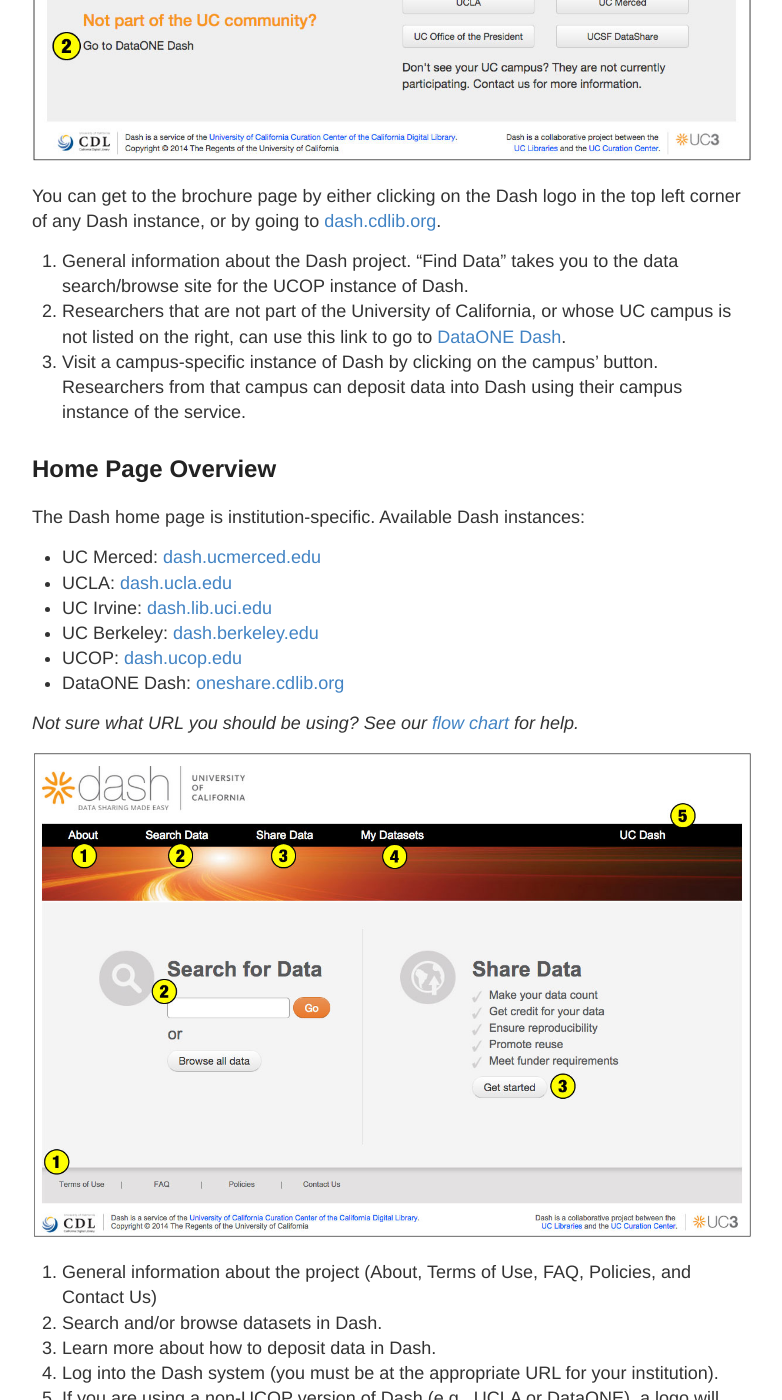
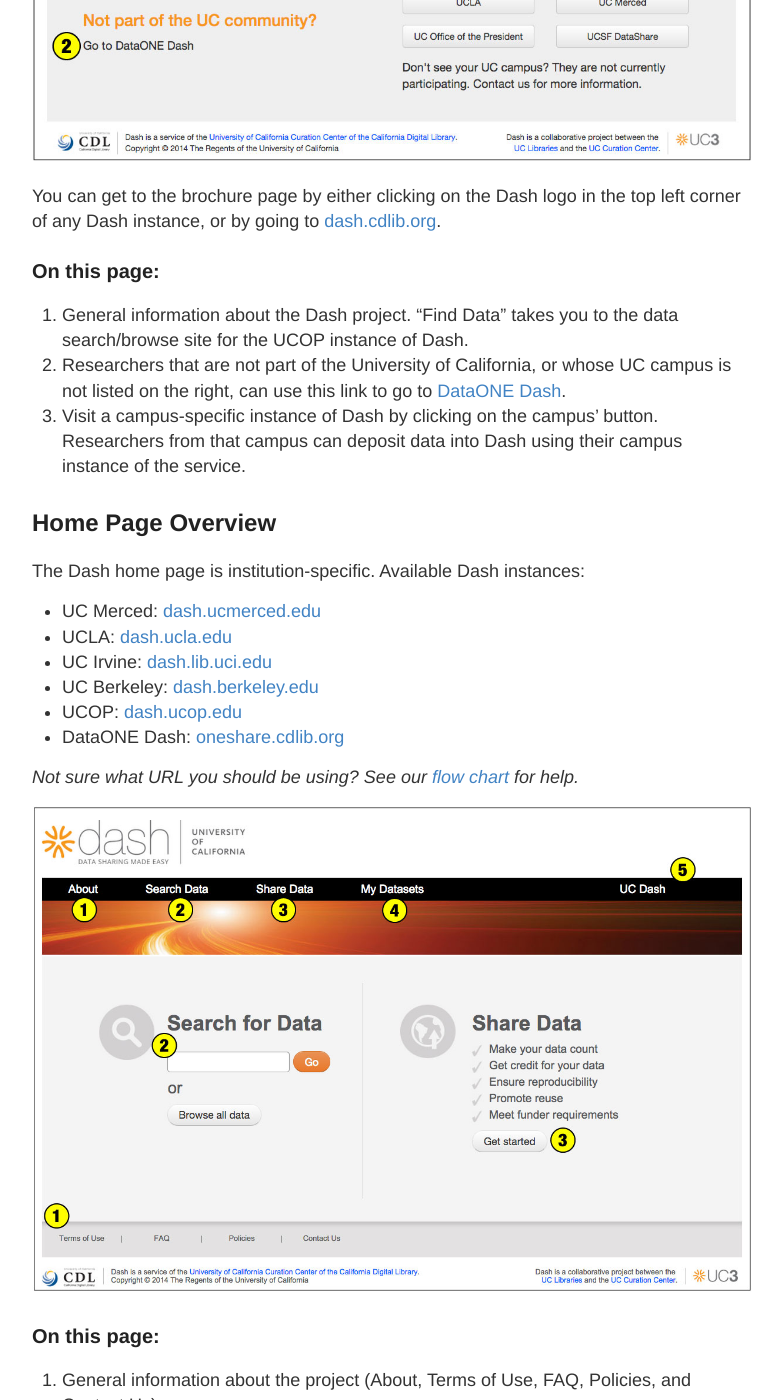
Before and after one commit to CDLUC3/dash, a Jekyll site: the page built from user-guide.md, in a window 1280 px wide and 1400 px high, scrolled down 580 px. Shown: the whole window, without its empty margins (248-1030 px from the left). Built offline with Jekyll 4.4.1, drawn with Linux system fonts in a browser that asks for light colours; some of the changed text lies outside the part shown.

Commit message:
Update user-guide.md

```diff
--- a/user-guide.md
+++ b/user-guide.md
@@ -10,6 +10,7 @@
 
 You can get to the brochure page by either clicking on the Dash logo in the top left corner of any Dash instance, or by going to [dash.cdlib.org](http://dash.cdlib.org).
 
+### On this page:
 1. General information about the Dash project. "Find Data" takes you to the data search/browse site for the UCOP instance of Dash.
 2. Researchers that are not part of the University of California, or whose UC campus is not listed on the right, can use this link to go to [DataONE Dash](http://oneshare.cdlib.org).
 3. Visit a campus-specific instance of Dash by clicking on the campus' button. Researchers from that campus can deposit data into Dash using their campus instance of the service.
@@ -30,6 +31,8 @@
 
 ![home page](https://raw.githubusercontent.com/CDLUC3/dash/gh-pages/images/userguide/home-page.jpg)
 
+### On this page:
+
 1. General information about the project (About, Terms of Use, FAQ, Policies, and Contact Us)
 2. Search and/or browse datasets in Dash.
 3. Learn more about how to deposit data in Dash.
@@ -43,14 +46,15 @@
 ![home page](https://raw.githubusercontent.com/CDLUC3/dash/gh-pages/images/userguide/home-page2.jpg)
 
 2. Do one of the following:
-   1. Click "Search Data" to browse all.
-   1. Enter a search term in the box to look for specific data.
-   1. Click "Browse All Data" to browse all.
+   * Click "Search Data" to browse all.
+   * Enter a search term in the box to look for specific data.
+   * Click "Browse All Data" to browse all.
 
 ### Browse Data
 
 ![browse](https://raw.githubusercontent.com/CDLUC3/dash/gh-pages/images/userguide/browse.jpg)
 
+### On this page:
 
 1. You can search all datasets in Dash by entering a term here.
 2. Use the facets on the left (Campus, Author, Keyword) to narrow down your search.
@@ -61,6 +65,8 @@
 
 ![landing page](https://raw.githubusercontent.com/CDLUC3/dash/gh-pages/images/userguide/landing.jpg)
 
+### On this page:
+
 1. Metadata for the dataset will be displayed.
 2. Download the dataset by clicking the button. Note the size of the dataset is displayed.
 3. License and use terms for the dataset are displayed.
@@ -68,20 +74,25 @@
 
 ## Depositing Data
 
-1. Go to the Dash home page of your choosing (see list above). Log into Dash. Do this by one of the following routes:
-
+Go to the Dash home page of your choosing (see list above). Log into Dash. Do this by one of the following routes:
 1. Clicking on "Share data" in the menu bar
 1. Clicking on "My Datasets" in the menu bar
 1. Clicking on "Get Started". This option will provide you with more on metadata, uploading basics, and other helpful information.
+
+![home page 3](https://raw.githubusercontent.com/CDLUC3/dash/gh-pages/images/userguide/home-page3.jpg)
 
 Once logged in, you will be on a page called the "My Datasets".
 
 ![my datasets](https://raw.githubusercontent.com/CDLUC3/dash/gh-pages/images/userguide/mydatasets.jpg)
 
+### On this page:
+
 1. Previously added datasets will be displayed here.
 1. Click "Add New Dataset" to add your dataset to Dash.
 
 ![metadata](https://raw.githubusercontent.com/CDLUC3/dash/gh-pages/images/userguide/metadata.jpg)
+
+### On this page:
 
 1. Add metadata for your dataset. For help, click on the blue circles with "?" next to the metadata field.
 1. Click "Save and continue".
```
